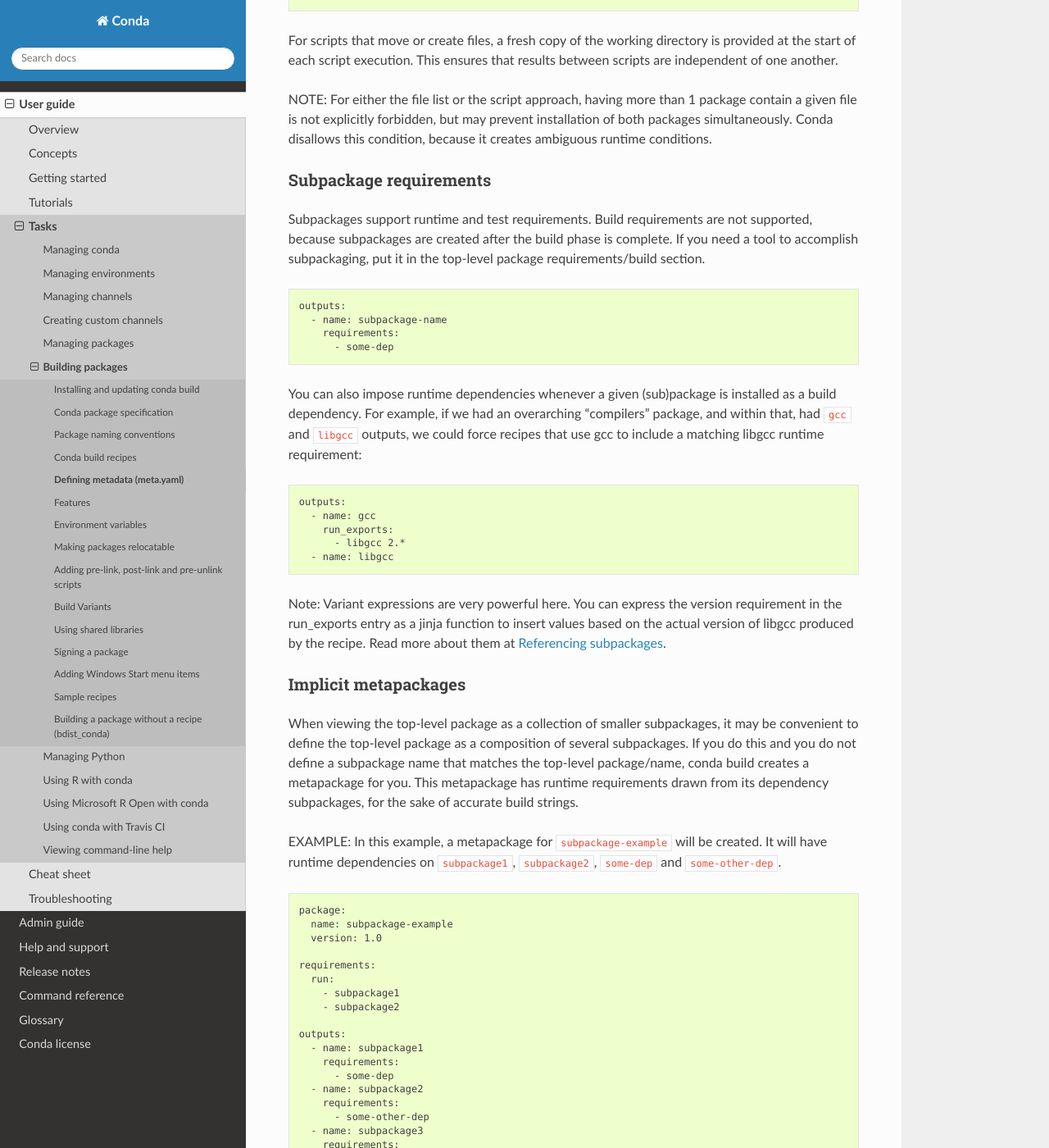
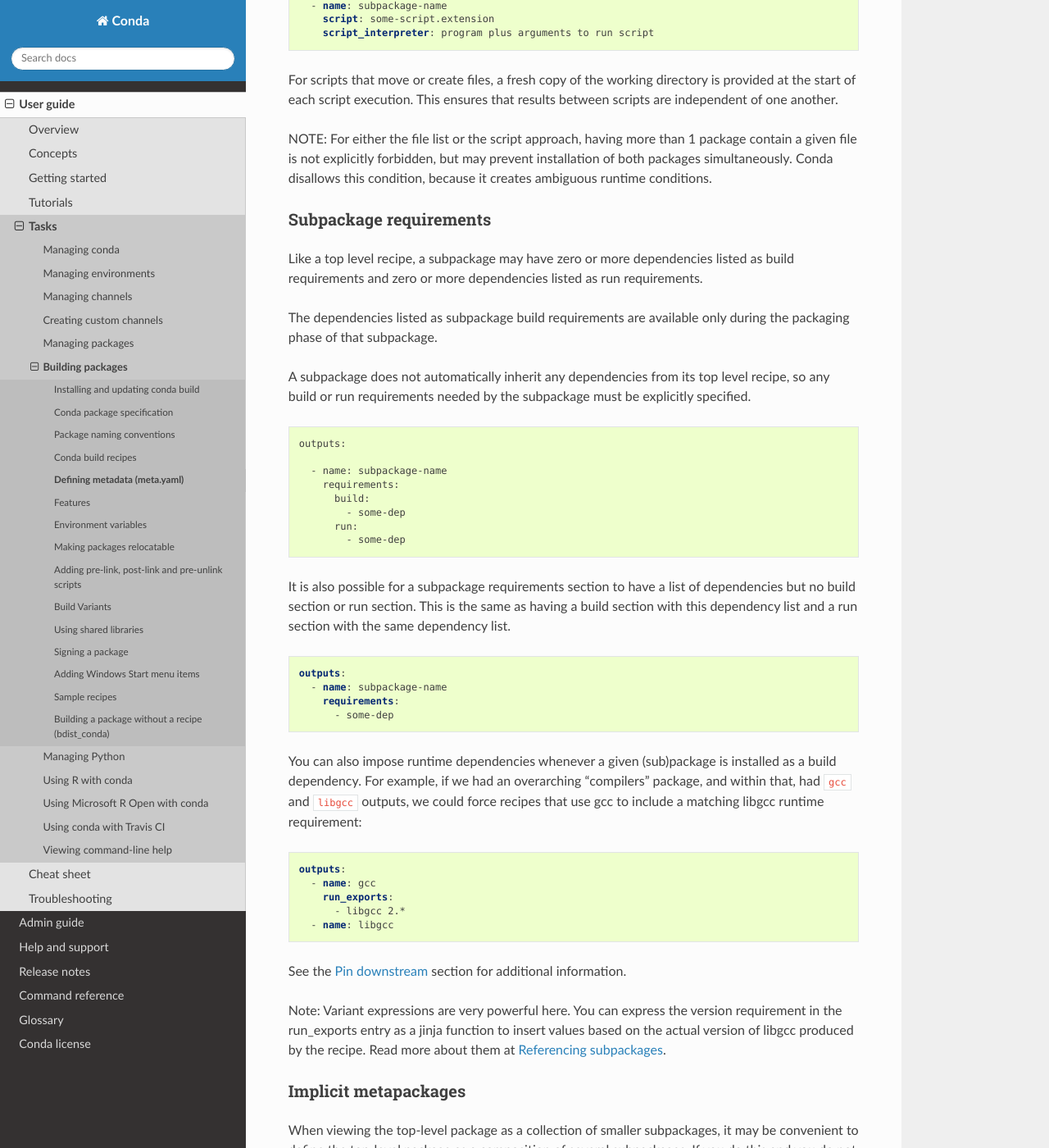
Before and after one commit to conda/conda-docs, a Sphinx documentation site: the page built from docs/source/user-guide/tasks/build-packages/define-metadata.rst, in a window 1280 px wide and 1400 px high, scrolled down 15191 px. Shown: the whole window at 82% size. Built offline with Sphinx 7.4.7 and the Read the Docs theme 2.0.0, drawn with Linux system fonts in a browser that asks for light colours; some of the changed text lies outside the part shown.

Commit message:
update 4
update 4

```diff
--- a/docs/source/user-guide/tasks/build-packages/build-without-recipe.rst
+++ b/docs/source/user-guide/tasks/build-packages/build-without-recipe.rst
@@ -164,7 +164,7 @@
 
 * You must install ``bdist_conda`` into a root conda environment,
   as it imports ``conda`` and ``conda_build``. It is included as
-  part of the conda build package.
+  part of the ``conda-build`` package.
 
 * All metadata is gathered from the standard metadata from the
   ``setup()`` function. Metadata that are not directly supported
--- a/docs/source/user-guide/tasks/build-packages/define-metadata.rst
+++ b/docs/source/user-guide/tasks/build-packages/define-metadata.rst
@@ -33,7 +33,7 @@
 The lower case name of the package. It may contain "-", but no
 spaces.
 
-.. code-block:: none
+.. code-block:: yaml
 
    package:
      name: bsdiff4
@@ -47,7 +47,7 @@
 To avoid this, put the version number in quotes so that it is
 interpreted as a string.
 
-.. code-block:: none
+.. code-block:: yaml
 
    package:
      version: "1.1.4"
@@ -70,7 +70,7 @@
 Source from tarball or zip archive
 ----------------------------------
 
-.. code-block:: none
+.. code-block:: yaml
 
    source:
      url: https://pypi.python.org/packages/source/b/bsdiff4/bsdiff4-1.1.4.tar.gz
@@ -87,7 +87,7 @@
 
 The git_url can also be a relative path to the recipe directory.
 
-.. code-block:: none
+.. code-block:: yaml
 
    source:
      git_url: https://github.com/ilanschnell/bsdiff4.git
@@ -97,7 +97,7 @@
 Source from hg
 --------------
 
-.. code-block:: none
+.. code-block:: yaml
 
    source:
      hg_url: ssh://hg@bitbucket.org/ilanschnell/bsdiff4
@@ -107,7 +107,7 @@
 Source from svn
 ---------------
 
-.. code-block:: none
+.. code-block:: yaml
 
    source:
      svn_url: https://github.com/ilanschnell/bsdiff
@@ -122,7 +122,7 @@
 directory. The source is copied to the work directory before
 building.
 
-.. code-block:: none
+.. code-block:: yaml
 
    source:
      path: ../src
@@ -142,7 +142,7 @@
 
 Patches may optionally be applied to the source.
 
-.. code-block:: none
+.. code-block:: yaml
 
    source:
      #[source information here]
@@ -221,7 +221,7 @@
 contain "-". The string defaults to the default conda build
 string plus the build number.
 
-.. code-block:: none
+.. code-block:: yaml
 
    build:
      number: 1
@@ -234,7 +234,7 @@
 The following example creates a Python entry point named
 "bsdiff4" that calls ``bsdiff4.cli.main_bsdiff4()``.
 
-.. code-block:: none
+.. code-block:: yaml
 
    build:
      entry_points:
@@ -247,7 +247,7 @@
 If osx_is_app is set, entry points use ``python.app`` instead of
 Python in macOS. The default is ``False``.
 
-.. code-block:: none
+.. code-block:: yaml
 
    build:
      osx_is_app: True
@@ -259,7 +259,7 @@
 Defines what features a package has. For more information, see
 :doc:`features`.
 
-.. code-block:: none
+.. code-block:: yaml
 
    build:
      features:
@@ -275,7 +275,7 @@
 feature to be a metapackage that does not have the feature. For
 more information, see :doc:`features`.
 
-.. code-block:: none
+.. code-block:: yaml
 
    build:
      track_features:
@@ -288,7 +288,7 @@
 This is needed for some packages that use features specific to
 setuptools. The default is ``False``.
 
-.. code-block:: none
+.. code-block:: yaml
 
    build:
      preserve_egg_dir: True
@@ -305,7 +305,7 @@
 files. The patterns used in this section do not need the \*\* to
 handle recursive paths.
 
-.. code-block:: none
+.. code-block:: yaml
 
    build:
      skip_compile_pyc:
@@ -321,7 +321,7 @@
 A list of globs for files that should always be copied and never
 soft linked or hard linked.
 
-.. code-block:: none
+.. code-block:: yaml
 
    build:
      no_link:
@@ -335,7 +335,7 @@
 :ref:`selectors <preprocess-selectors>` to use different scripts
 for different platforms.
 
-.. code-block:: none
+.. code-block:: yaml
 
    build:
      script: python setup.py install
@@ -347,7 +347,7 @@
 Linux. This is a Linux feature that is ignored on other systems.
 The default is ``lib/``.
 
-.. code-block:: none
+.. code-block:: yaml
 
    build:
      rpaths:
@@ -362,7 +362,7 @@
 the environment from the build dependencies. This may be needed,
 for example, to create a recipe for conda itself.
 
-.. code-block:: none
+.. code-block:: yaml
 
    build:
      always_include_files:
@@ -394,7 +394,7 @@
 no relocation for any files, or a list of files, which indicates
 relocation only for listed files.
 
-.. code-block:: none
+.. code-block:: yaml
 
    build:
      binary_relocation: False
@@ -416,7 +416,7 @@
 hard-coded prefixes in binaries will not be replaced. Prefixes
 in text files will still be replaced.
 
-.. code-block:: none
+.. code-block:: yaml
 
    build:
      detect_binary_files_with_prefix: False
@@ -450,7 +450,7 @@
 binary, when it may be incorrectly detected as text for some
 reason. Binary files are those containing NULL bytes.
 
-.. code-block:: none
+.. code-block:: yaml
 
    build:
      binary_has_prefix_files:
@@ -469,7 +469,7 @@
 cases where such a binary file needs to be treated as an ordinary
 text file, in which case they need to be identified.
 
-.. code-block:: none
+.. code-block:: yaml
 
    build:
      has_prefix_files:
@@ -486,14 +486,14 @@
 
 To ignore all files in the build recipe, use:
 
-.. code-block:: none
+.. code-block:: yaml
 
    build:
      ignore_prefix_files: True
 
 To specify individual filenames, use:
 
-.. code-block:: none
+.. code-block:: yaml
 
    build:
      ignore_prefix_files:
@@ -510,7 +510,7 @@
 recipe. Particularly useful for defining recipes that are
 platform specific. The default is ``False``.
 
-.. code-block:: none
+.. code-block:: yaml
 
    build:
      skip: True  # [not win]
@@ -527,7 +527,7 @@
 supports different languages. Assigning the noarch key as ``generic`` tells
 conda to not try any manipulation of the contents.
 
-.. code-block:: none
+.. code-block:: yaml
 
    build:
      noarch: generic
@@ -536,7 +536,7 @@
 and source archives. For pure Python packages that can run on any Python
 version, you can use the ``noarch: python`` value instead:
 
-.. code-block:: none
+.. code-block:: yaml
 
    build:
      noarch: python
@@ -546,7 +546,7 @@
 conda 4.3 is not yet available. All other forms of noarch packages require
 conda >=4.3 to install.
 
-.. code-block:: none
+.. code-block:: yaml
 
    build:
      noarch_python: True
@@ -559,7 +559,7 @@
 included in the :ref:`package_metadata` by default. You can
 disable this with:
 
-.. code-block:: none
+.. code-block:: yaml
 
    build:
      include_recipe: False
@@ -574,7 +574,7 @@
 the build script. To "white-list" environment variables that
 should be passed through to the build script:
 
-.. code-block:: none
+.. code-block:: yaml
 
    build:
      script_env:
@@ -599,7 +599,7 @@
 be added to the tool (compiler) or library (jpeg, bzip2, and so on) used at build
 time, rather than to the package using those tools or libraries.
 
-.. code-block:: none
+.. code-block:: yaml
 
    build:
      run_exports:
@@ -611,7 +611,7 @@
 For example, you may use :ref:`pinning_expressions` to obtain flexible version
 pinning relative to versions present at build time:
 
-.. code-block:: none
+.. code-block:: yaml
 
   build:
     run_exports:
@@ -628,7 +628,7 @@
 problematic run_exports constraint, you can ignore it in your recipe by
 listing the upstream package name in the ``build/ignore_run_exports`` section:
 
-.. code-block:: none
+.. code-block:: yaml
 
    build:
      ignore_run_exports:
@@ -651,7 +651,7 @@
 Packages required to build the package. Python and NumPy must be
 listed explicitly if they are required.
 
-.. code-block:: none
+.. code-block:: yaml
 
    requirements:
      build:
@@ -666,7 +666,7 @@
 installed. Package names should follow the
 :ref:`build-version-spec`.
 
-.. code-block:: none
+.. code-block:: yaml
 
    requirements:
      run:
@@ -685,7 +685,7 @@
 ``meta.yaml`` file uses ``numpy x.x``, it is required to use the
 ``--numpy`` option with ``conda-build``.
 
-.. code-block:: none
+.. code-block:: yaml
 
    requirements:
      run:
@@ -709,7 +709,7 @@
 Test files that are copied from the recipe into the temporary
 test directory and are needed during testing.
 
-.. code-block:: none
+.. code-block:: yaml
 
    test:
      files:
@@ -722,7 +722,7 @@
 Test files that are copied from the source work directory into
 the temporary test directory and are needed during testing.
 
-.. code-block:: none
+.. code-block:: yaml
 
    test:
      source_files:
@@ -740,7 +740,7 @@
 requirements needed during testing. The runtime requirements that you specified
 in the "run" section described above are automatically included during testing.
 
-.. code-block:: none
+.. code-block:: yaml
 
    test:
      requires:
@@ -752,7 +752,7 @@
 
 Commands that are run as part of the test.
 
-.. code-block:: none
+.. code-block:: yaml
 
    test:
      commands:
@@ -766,7 +766,7 @@
 List of Python modules or packages that will be imported in the
 test environment.
 
-.. code-block:: none
+.. code-block:: yaml
 
    test:
      imports:
@@ -807,7 +807,7 @@
 determined by their runtime dependencies. This support was added
 in conda build 2.1.0.
 
-.. code-block:: none
+.. code-block:: yaml
 
    outputs:
      - name: some-subpackage
@@ -824,7 +824,7 @@
 existing behavior, not an addition to it. For more information,
 see :ref:`implicit_metapackages`. Each output may have its own version and
 requirements. Additionally, subpackages may impose downstream pinning similarly
-to `Pin downstream`_ to help keep your packages aligned.
+to :ref:`Pin downstream <run_exports>` to help keep your packages aligned.
 
 
 Specifying files to include in output
@@ -842,7 +842,7 @@
 Directory names are also supported, and they recursively include
 contents.
 
-.. code-block:: none
+.. code-block:: yaml
 
    outputs:
      - name: subpackage-name
@@ -857,7 +857,7 @@
 script name. Currently the list of recognized extensions is
 py, bat, ps1 and sh.
 
-.. code-block:: none
+.. code-block:: yaml
 
    outputs:
      - name: subpackage-name
@@ -866,7 +866,7 @@
 The interpreter command must be specified if the file extension
 is not recognized.
 
-.. code-block:: none
+.. code-block:: yaml
 
    outputs:
      - name: subpackage-name
@@ -888,13 +888,34 @@
 Subpackage requirements
 ------------------------
 
-Subpackages support runtime and test requirements. Build
-requirements are not supported, because subpackages are
-created after the build phase is complete. If you need a tool to
-accomplish subpackaging, put it in the top-level package
-requirements/build section.
+Like a top level recipe, a subpackage may have zero or more dependencies listed
+as build requirements and zero or more dependencies listed as run requirements.
+
+The dependencies listed as subpackage build requirements are available only
+during the packaging phase of that subpackage.
+
+A subpackage does not automatically inherit any dependencies from its top level
+recipe, so any build or run requirements needed by the subpackage must be
+explicitly specified.
 
 .. code-block:: none
+
+   outputs:
+
+     - name: subpackage-name
+       requirements:
+         build:
+           - some-dep
+         run:
+           - some-dep
+
+
+It is also possible for a subpackage requirements section to have a list of
+dependencies but no build section or run section. This is the same as having
+a build section with this dependency list and a run section with the same
+dependency list.
+
+.. code-block:: yaml
 
    outputs:
      - name: subpackage-name
@@ -907,13 +928,15 @@
 could force recipes that use gcc to include a matching libgcc runtime
 requirement:
 
-.. code-block:: none
+.. code-block:: yaml
 
    outputs:
      - name: gcc
        run_exports:
          - libgcc 2.*
      - name: libgcc
+
+See the :ref:`run_exports` section for additional information.
 
 Note: Variant expressions are very powerful here. You can express the version
 requirement in the run_exports entry as a jinja function to insert values
@@ -938,7 +961,7 @@
 ``subpackage1``, ``subpackage2``, ``some-dep`` and
 ``some-other-dep``.
 
-.. code-block:: none
+.. code-block:: yaml
 
    package:
      name: subpackage-example
@@ -971,7 +994,7 @@
 which are .py, .pl, .bat and .sh. These may be extended to
 support other script types in the future.
 
-.. code-block:: none
+.. code-block:: yaml
 
    outputs:
      - name: subpackage-name
@@ -983,7 +1006,7 @@
 top-level package. To apply them also to subpackages, list them
 explicitly in the script section:
 
-.. code-block:: none
+.. code-block:: yaml
 
    outputs:
      - name: subpackage-name
@@ -1000,7 +1023,7 @@
 installs ``some-test-dep`` and ``subpackage-run-req``, but not
 ``some-top-level-run-req``.
 
-.. code-block:: none
+.. code-block:: yaml
 
    requirements:
      run:
@@ -1026,7 +1049,7 @@
 files, but others may come as demand appears. If type is not
 specified, the default value is ``conda``.
 
-.. code-block:: none
+.. code-block:: yaml
 
    requirements:
      build:
@@ -1042,7 +1065,7 @@
 When specifying type, the name field is optional, and it defaults
 to the package/name field for the top-level recipe.
 
-.. code-block:: none
+.. code-block:: yaml
 
    requirements:
      build:
@@ -1068,7 +1091,7 @@
 Specifies identifying information about the package. The
 information displays in the Anaconda.org channel.
 
-.. code-block:: none
+.. code-block:: yaml
 
   about:
     home: https://github.com/ilanschnell/bsdiff4
@@ -1085,7 +1108,7 @@
 distributed with the package. The filename is relative to the
 source directory.
 
-.. code-block:: none
+.. code-block:: yaml
 
   about:
     license_file: LICENSE
@@ -1103,7 +1126,7 @@
 
 The command that is called to launch the app.
 
-.. code-block:: none
+.. code-block:: yaml
 
   app:
     entry: ipython notebook
@@ -1114,7 +1137,7 @@
 
 The icon file contained in the recipe.
 
-.. code-block:: none
+.. code-block:: yaml
 
   app:
     icon: icon_64x64.png
@@ -1125,7 +1148,7 @@
 
 Summary of the package used in the launcher.
 
-.. code-block:: none
+.. code-block:: yaml
 
   app:
     summary:  "The Jupyter Notebook"
@@ -1137,7 +1160,7 @@
 If ``True``, installing the app through the launcher installs
 into its own environment. The default is ``False``.
 
-.. code-block:: none
+.. code-block:: yaml
 
   app:
     own_environment: True
@@ -1151,7 +1174,7 @@
 
 EXAMPLE: To store recipe maintainer information:
 
-.. code-block:: none
+.. code-block:: yaml
 
   extra:
     maintainers:
@@ -1169,7 +1192,7 @@
 values defined for git repositores. The recipe is included at the
 base directory of the git repository, so the git_url is ``../``:
 
-.. code-block:: none
+.. code-block:: yaml
 
      package:
        name: mypkg
@@ -1196,7 +1219,7 @@
 EXAMPLE: A version of the previous example using the syntax that
 allows defaults:
 
-.. code-block:: none
+.. code-block:: yaml
 
      package:
        name: mypkg
@@ -1218,7 +1241,7 @@
 EXAMPLE: To process a project's ``setup.py`` and obtain the
 version and other metadata:
 
-.. code-block:: none
+.. code-block:: yaml
 
     {% set data = load_setup_py_data() %}
 
@@ -1261,7 +1284,7 @@
 is on is removed. A selector has the form ``# [<selector>]`` at
 the end of a line.
 
-.. code-block:: none
+.. code-block:: yaml
 
    source:
      url: http://path/to/unix/source    # [not win]
@@ -1333,7 +1356,7 @@
 Because the selector is any valid Python expression, complicated
 logic is possible:
 
-.. code-block:: none
+.. code-block:: yaml
 
    source:
      url: http://path/to/windows/source      # [win]
@@ -1343,7 +1366,7 @@
 NOTE: The selectors delete only the line that they are on, so you
 may need to put the same selector on multiple lines:
 
-.. code-block:: none
+.. code-block:: yaml
 
    source:
      url: http://path/to/windows/source     # [win]
--- a/docs/source/user-guide/tasks/build-packages/environment-variables.rst
+++ b/docs/source/user-guide/tasks/build-packages/environment-variables.rst
@@ -83,8 +83,8 @@
        additional arguments to make, such as ``-j2``, which uses
        2 CPU cores to build your recipe.
    * - PY_VER
-     - Python version building against. Set via ``--python`` argument
-       or via CONDA_PY environment variable.
+     - Python version building against. Set with the ``--python`` argument
+       or with the CONDA_PY environment variable.
    * - NPY_VER
      - NumPy version to build against. Set with the ``--numpy``
        argument or with the CONDA_NPY environment variable.
```
Also changed, not shown: other parts of docs/source/user-guide/tasks/build-packages/define-metadata.rst (+1 -1 lines), docs/source/admin-guide/install/download.rst (+25 -26 lines), docs/source/user-guide/tasks/manage-python.rst (+9 -9 lines).
